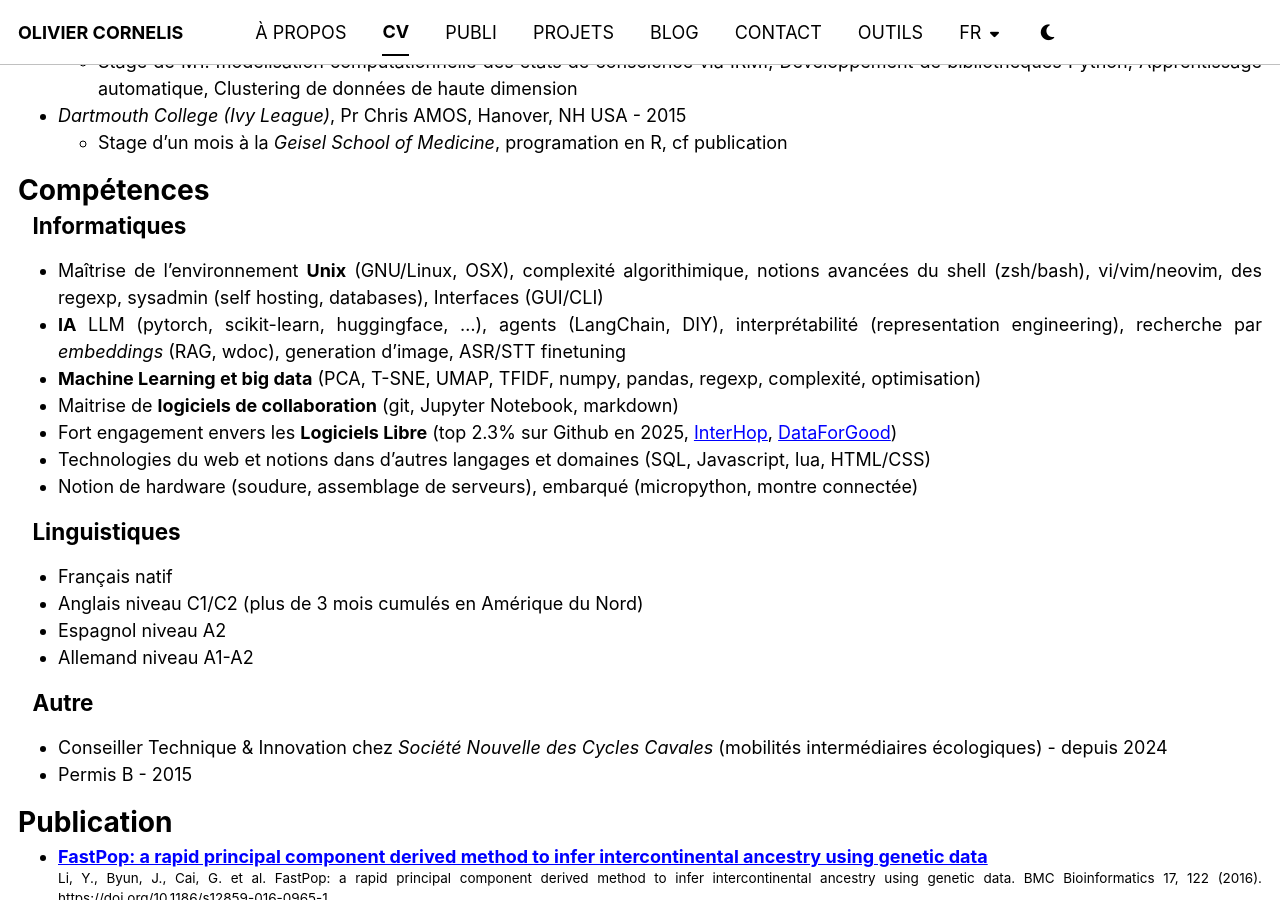
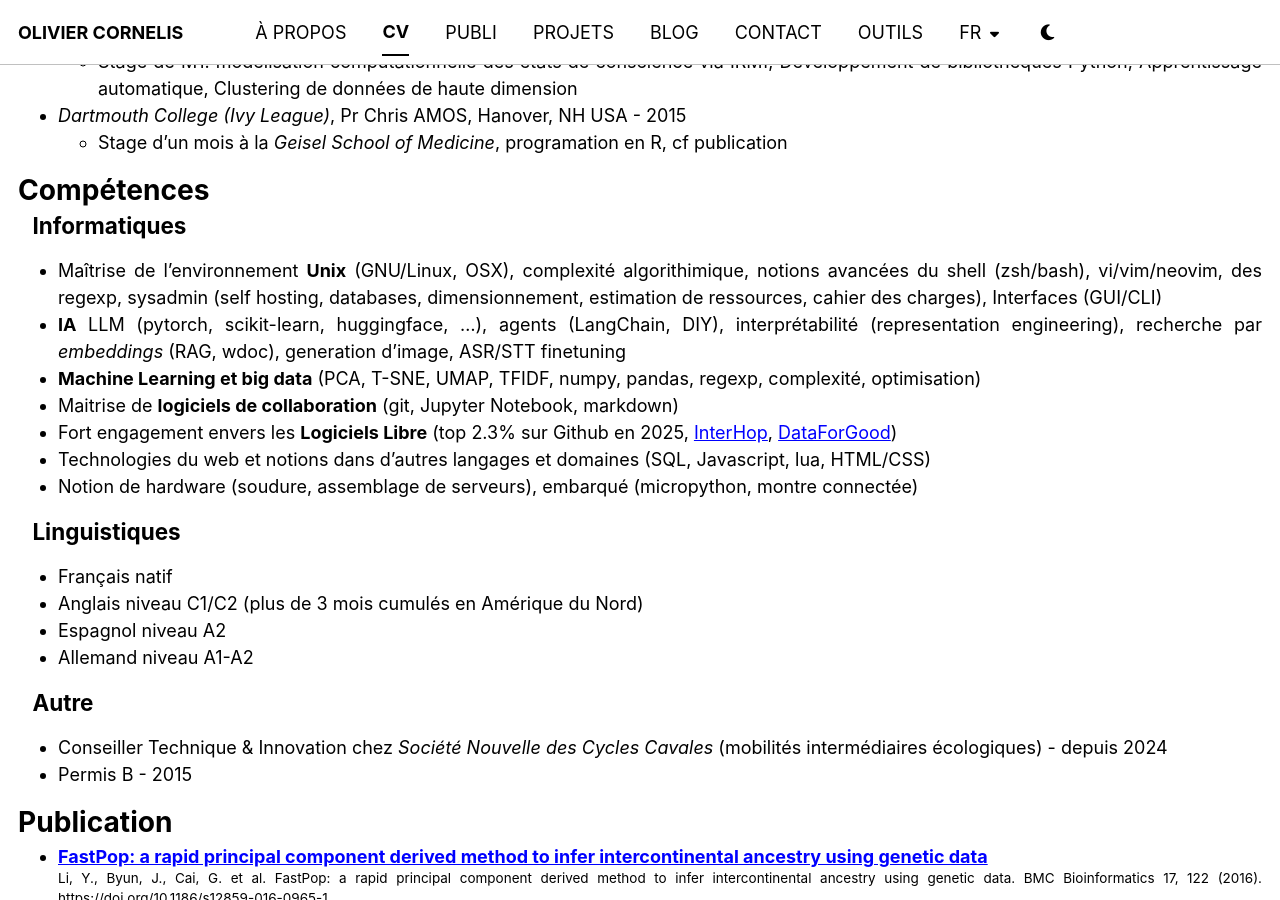
Before and after one commit to thiswillbeyourgithub/website, a Jekyll site: the page built from _pages/fr/cv.md, in a window 1280 px wide and 900 px high, scrolled down 646 px. Built offline with Jekyll 4.4.1, drawn with Linux system fonts in a browser that asks for light colours.

Commit message:
feat: update sysadmin skills with sizing, resource estimation, and specifications
Co-authored-by: aider (openrouter/anthropic/claude-sonnet-4.5) <aider@aider.chat>

```diff
--- a/_pages/fr/cv.md
+++ b/_pages/fr/cv.md
@@ -68,7 +68,7 @@ redirect_from:
 
 # Compétences
 ## Informatiques
-* Maîtrise de l’environnement **Unix** (GNU/Linux, OSX), complexité algorithimique, notions avancées du shell (zsh/bash), vi/vim/neovim, des regexp, sysadmin (self hosting, databases), Interfaces (GUI/CLI)
+* Maîtrise de l’environnement **Unix** (GNU/Linux, OSX), complexité algorithimique, notions avancées du shell (zsh/bash), vi/vim/neovim, des regexp, sysadmin (self hosting, databases, dimensionnement, estimation de ressources, cahier des charges), Interfaces (GUI/CLI)
 * **IA** LLM (pytorch, scikit-learn, huggingface, ...), agents (LangChain, DIY), interprétabilité (representation engineering), recherche par *embeddings* (RAG, wdoc), generation d'image, ASR/STT finetuning
 * **Machine Learning et big data** (PCA, T-SNE, UMAP, TFIDF, numpy, pandas, regexp, complexité, optimisation)
 * Maitrise de **logiciels de collaboration** (git, Jupyter Notebook, markdown)
```
Also changed, not shown: _pages/en/cv.md (+1 -1 lines).
